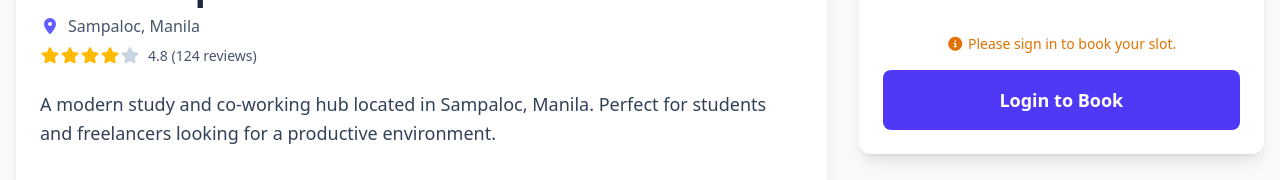
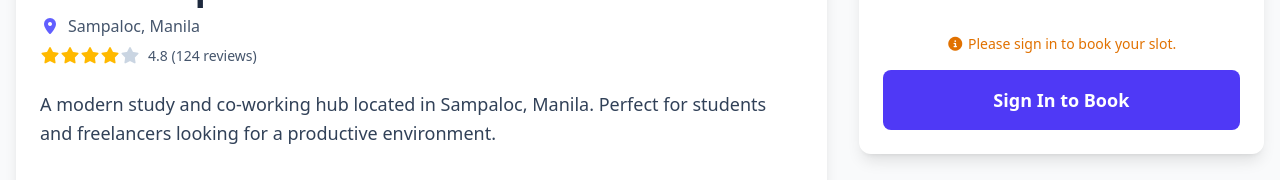
Before and after one commit to luisantonioj/midterm-project, a React (Vite) app: page /space/1 in a window 1280 px wide. Shown: the part 594-774 px from the top of the page. Built offline with nearby package versions, Linux system fonts and the light colour scheme.

Commit message:
debug sign in button

```diff
--- a/src/components/SpaceDetail/BookingForm.jsx
+++ b/src/components/SpaceDetail/BookingForm.jsx
@@ -6,6 +6,10 @@ export default function BookingForm({ space, user, date, setDate, selectedSlot,
 
   const handleSubmit = (e) => {
     e.preventDefault();
+    if (!user) {
+      navigate("/login");
+      return;
+    }
     setShowModal(true);
   };
 
@@ -84,11 +88,12 @@ export default function BookingForm({ space, user, date, setDate, selectedSlot,
               type="submit"
               className="w-full bg-indigo-600 hover:bg-indigo-700 text-white font-bold py-4 px-6 rounded-lg transition-colors duration-200 text-lg"
             >
-              {user ? "Book Now" : "Login to Book"}
+              {user ? "Book Now" : "Sign In to Book"}
             </button>
           </div>
         </form>
       </div>
+      {user && (
         <ConfirmModal
           show={showModal}
           onConfirm={handleConfirm}
@@ -96,6 +101,7 @@ export default function BookingForm({ space, user, date, setDate, selectedSlot,
           title="Confirm Booking"
           message={modalMessage}
         />
+      )}
     </>
   );
 }
```
Lines whose indentation alone changed are shown as unchanged.
